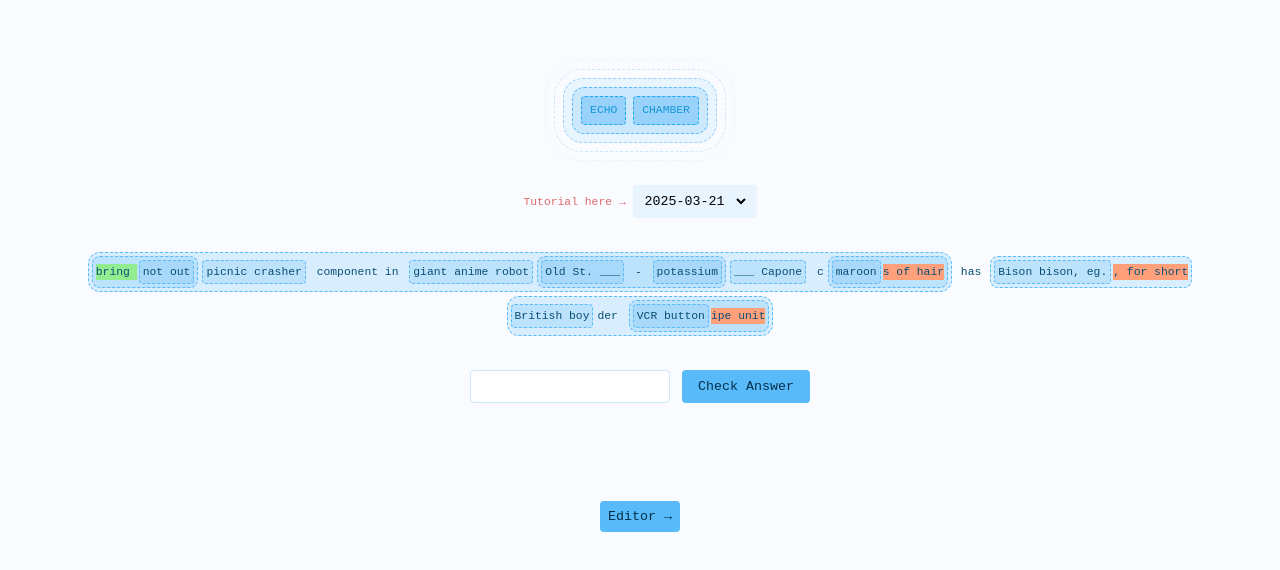
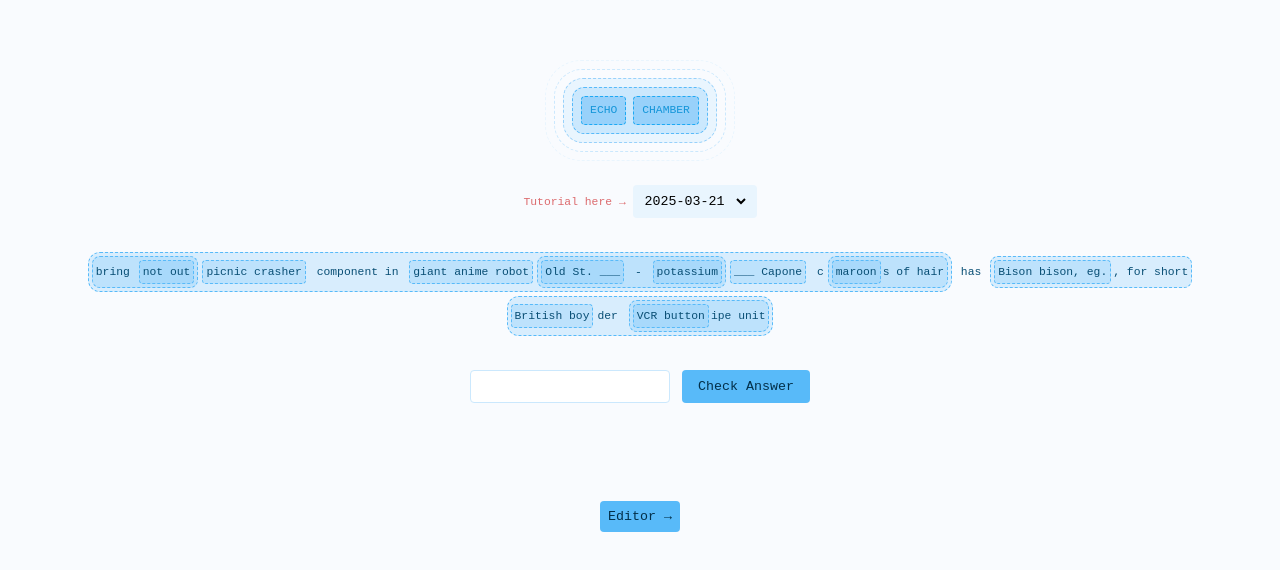
Before and after one commit to hugolynch/echo, a Svelte app: page / in a window 1280 px wide. Shown: the part 104-674 px from the top of the page. Built offline with nearby package versions, Linux system fonts and the light colour scheme.

Commit message:
Remove debugging colours

```diff
--- a/src/components/Clue.svelte
+++ b/src/components/Clue.svelte
@@ -50,7 +50,6 @@
 
     .solution {
         white-space: pre;
-        background-color: violet;
         display: inline-block;
         line-height: 16px;
     }
@@ -73,12 +72,10 @@
         white-space: pre;
 
         &:last-child:not(:first-child) {
-            background-color: lightsalmon;
             margin-left: 0px;
         }
 
         &:first-child:not(:last-child) {
-            background-color: lightgreen;
             margin-right: 0px;
         }
     }
```
